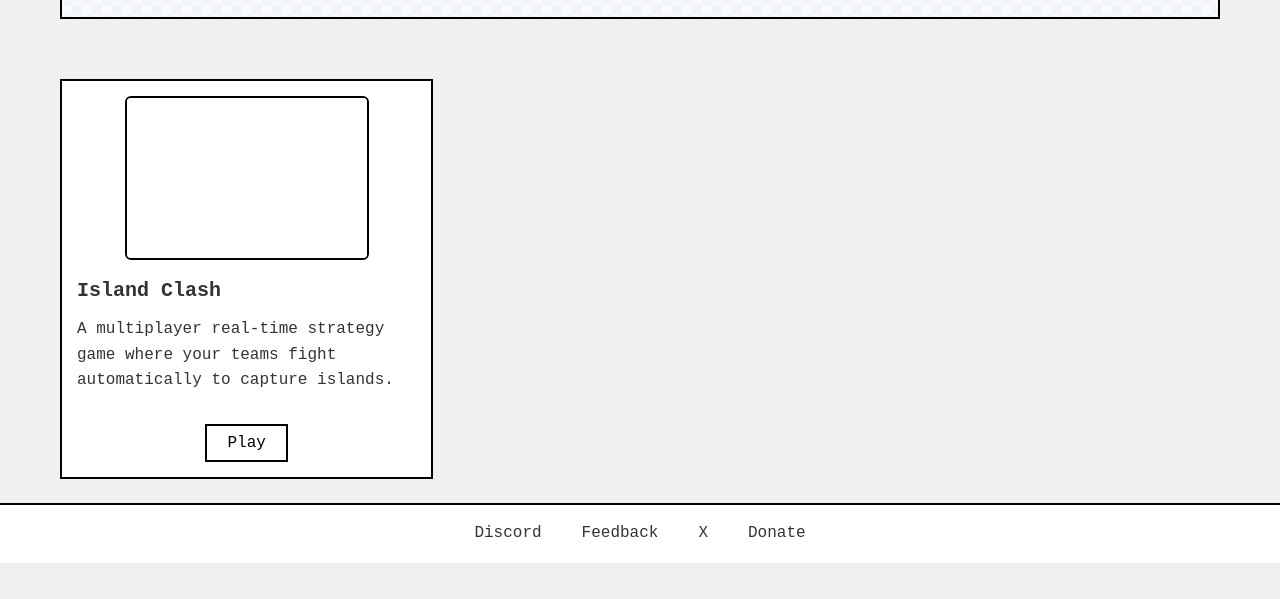
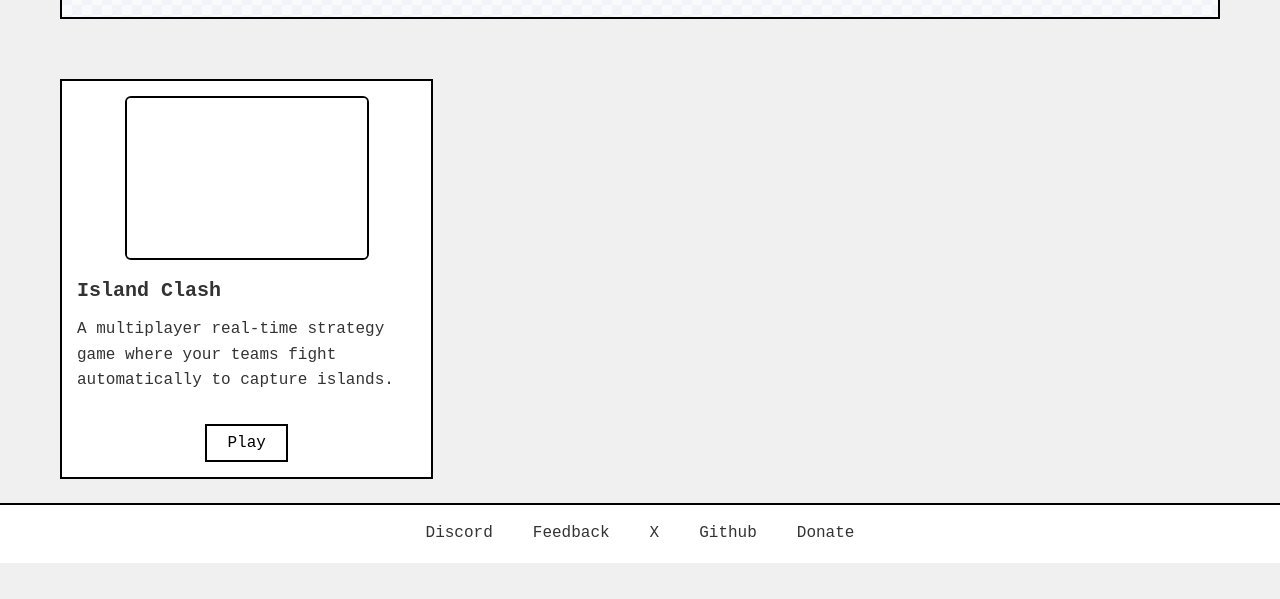
Before and after one commit to gaplaystudio/gaplay.xyz, a plain HTML site: page index.html in a window 1280 px wide. Shown: the part 237-836 px from the top of the page. Drawn offline with Linux system fonts and the light colour scheme; a web font is replaced by a local one.

Commit message:
add github

```diff
--- a/index.html
+++ b/index.html
@@ -32,6 +32,7 @@
         <a target=_blank href=https://discord.gg/4xVR2Ear>Discord</a>
         <a target=_blank href=https://docs.google.com/forms/d/e/1FAIpQLSfy1Eszc2PDnPHIeRmOBZ0q0tVkGxs-lt6k5IO3R_YWk0zAPw/viewform>Feedback</a>
         <a target=_blank href=https://x.com/gaplaystudio>X</a>
+        <a target=_blank href=https://github.com/gaplaystudio>Github</a>
         <a onclick="showModal('https://basescan.org/address/0xaB31a1D5E76758d8585E8314B20b9f1813B555a9#writeContract#F1', 'If you feel like supporting us, you can mint a supporter NFT (0.01 ETH each). We sincerely appreciate your generous support.', 'Alright, take me there!', 'Cancel')">Donate</a>
     </footer>
 
```
